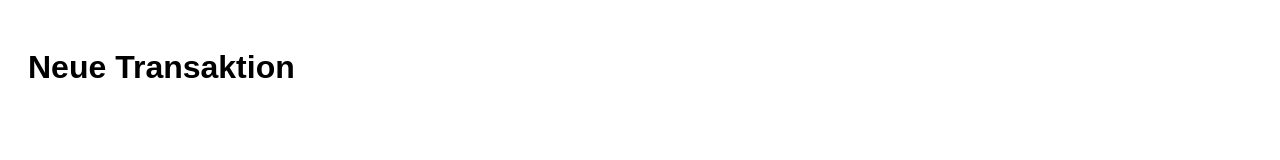
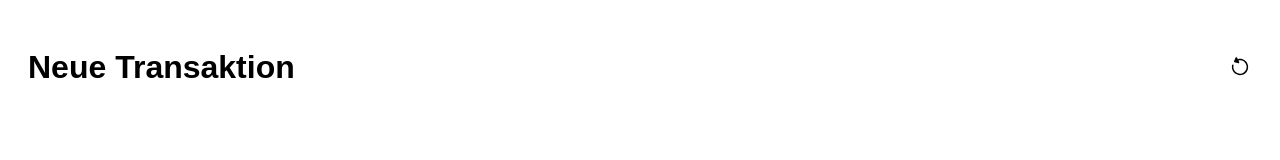
Before and after one commit to rpruck/buachhoitung, a Next.js app: page / in a window 1280 px wide. Shown: the top 160 px of the page. Built offline with nearby package versions, Linux system fonts and the light colour scheme.

Commit message:
feat: add reset button to newTransaction to cancel

```diff
--- a/app/components/newTransaction.tsx
+++ b/app/components/newTransaction.tsx
@@ -6,6 +6,7 @@ import arrow from "../../public/arrow.svg"
 import arrowDark from "../../public/arrow-dark.svg"
 import search from "../../public/search.svg"
 import accountsActive from "../../public/accounts-active.svg"
+import refresh from "../../public/refresh.svg"
 
 function TransactionHeader({ amount, from, to }: { amount: number | null, from: string | null, to: string | null }) {
     function formatAmount(amount: number) {
@@ -222,6 +223,10 @@ export default function NewTransaction() {
     const [accounts, setAccounts] = useState<account[] | null>(null)
     const [query, setQuery] = useState<string>("")
 
+    function reset() {
+        location.reload()
+    }
+
     //useEffect prevents the DOM from rerendering after updating the state
     useEffect(() => {
         setupDB().then((res) => {
@@ -243,7 +248,10 @@ export default function NewTransaction() {
 
     return (
         <div className="content-wrapper">
+            <div className="header">
                 <h1>Neue Transaktion</h1>
+                <Image src={refresh} alt="add account" onClick={reset} />
+            </div>
 
             {step !== "amount" ?
                 (<TransactionHeader amount={amount} from={from} to={to} />)
```
Also changed, not shown: public/refresh.svg (added). Lines whose indentation alone changed are shown as unchanged.
